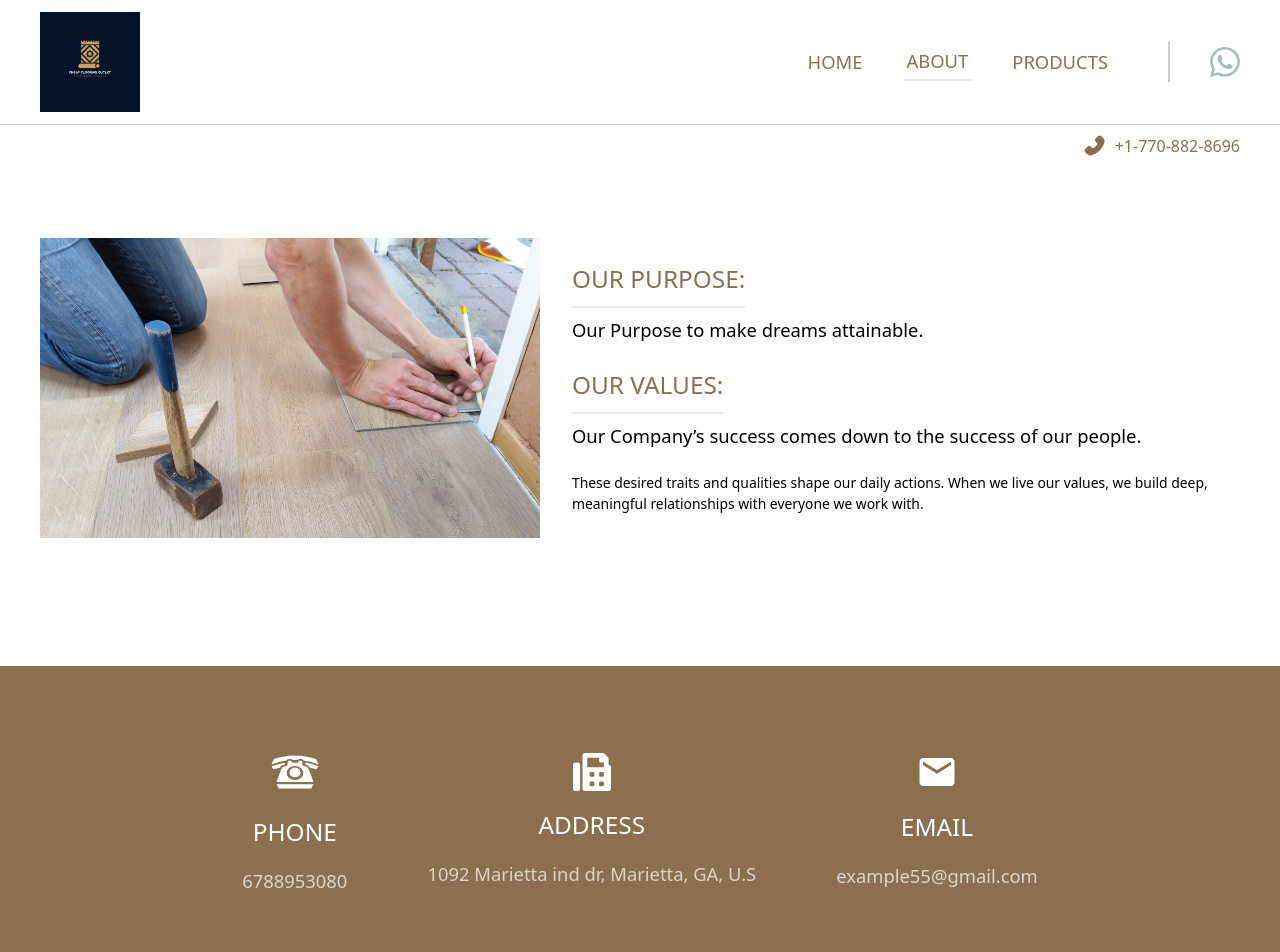
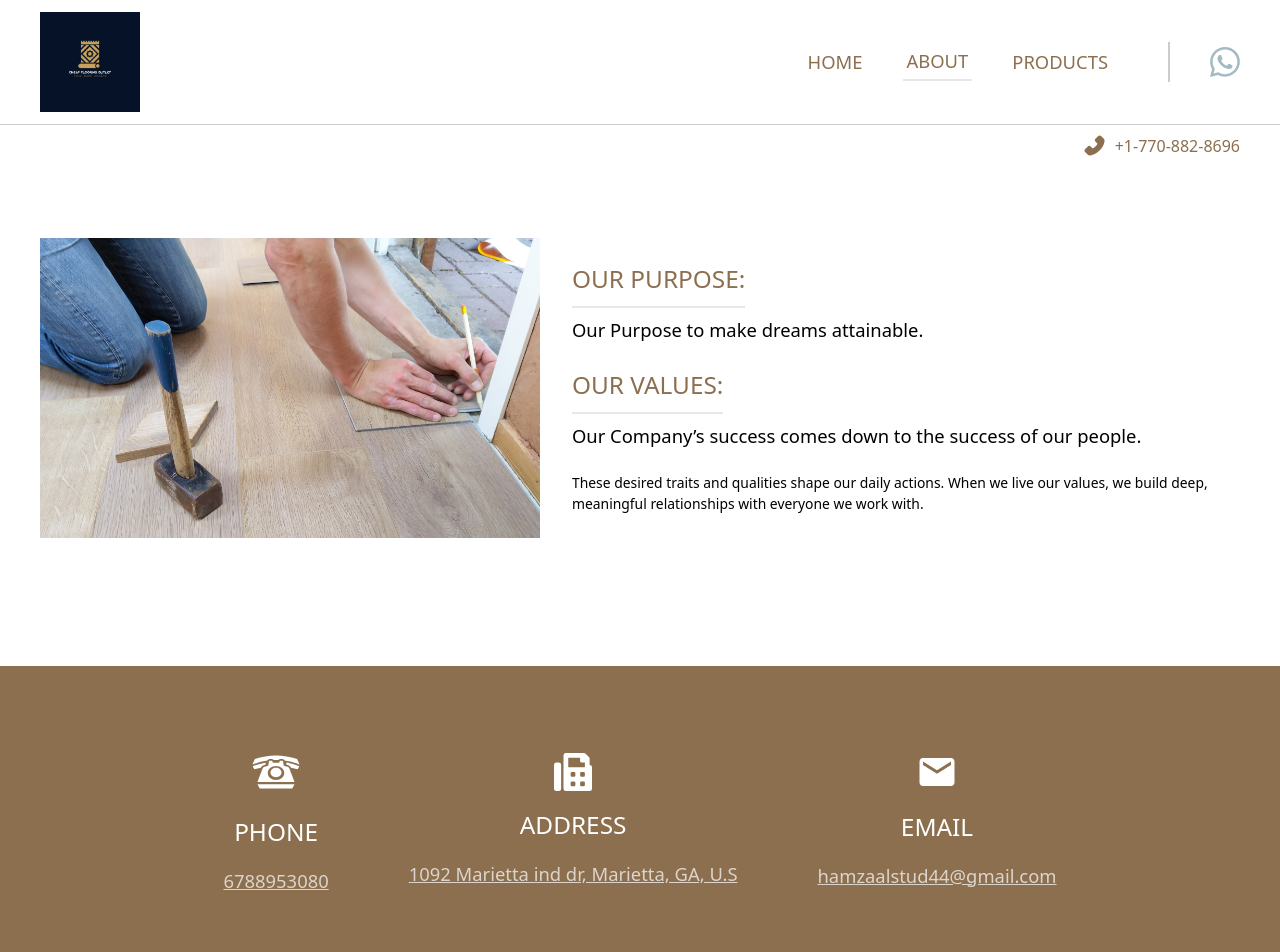
Before and after one commit to flooringOut/flooring-outlet, a Next.js app: page /about in a window 1280 px wide. Shown: the top 952 px of the page. Built offline with nearby package versions, Linux system fonts and the light colour scheme.

Commit message:
json fix

```diff
--- a/pages/about.js
+++ b/pages/about.js
@@ -13,7 +13,7 @@ function About() {
       title: 'PHONE',
       icon: <GiRotaryPhone size={52} />,
       value: '6788953080',
-      // href: `tel:${tel}`,
+      href: `tel:6788953080`,
     },
     {
       id: 2,
@@ -26,8 +26,8 @@ function About() {
       id: 3,
       title: 'EMAIL',
       icon: <MdEmail size={42} />,
-      value: 'example55@gmail.com',
-      // href: `mailto:${email}`,
+      value: 'hamzaalstud44@gmail.com',
+      href: `mailto:hamzaalstud44@gmail.com`,
     },
   ];
 
@@ -70,7 +70,7 @@ function About() {
               {item.icon}
               <h2 className='text-md'>{item.title}</h2>
               <a href={item.href}>
-                <h3 className='text-base opacity-70'>{item.value}</h3>
+                <h3 className='text-base opacity-70 underline'>{item.value}</h3>
               </a>
             </div>
           ))}
--- a/pages/products.js
+++ b/pages/products.js
@@ -1,6 +1,6 @@
 import Products from '@/src/components/Products';
 import React from 'react';
-import ProductsList from '../public/data/products.JSON';
+import ProductsList from '../public/data/products.json';
 
 function productsPage() {
   return (
```
